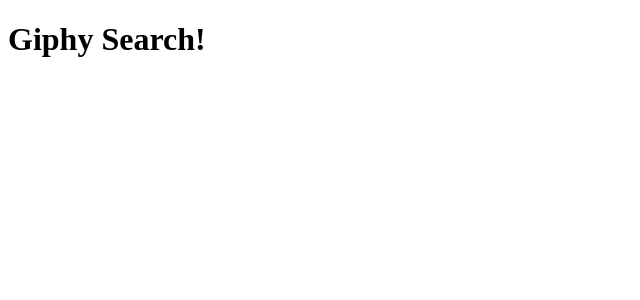
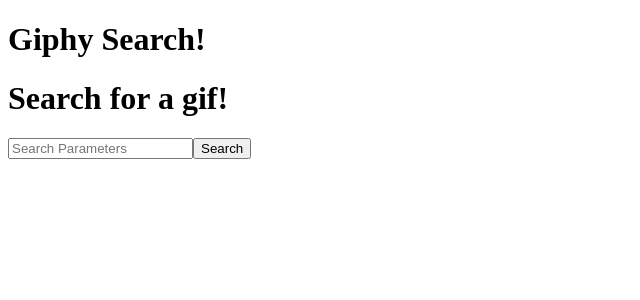
Before and after one commit to TheDaveWave/group-giphy-saga-project, a React (Create React App) app: page / in a window 1280 px wide. Shown: the top 300 px of the page, without its empty margins (0-640 px from the left). Built offline with nearby package versions, Linux system fonts and the light colour scheme.

Commit message:
Finsihed basic list item

```diff
--- a/src/components/App/App.js
+++ b/src/components/App/App.js
@@ -1,10 +1,12 @@
 import React from 'react';
+import SearchView from './SearchView/SearchView';
 
 function App(props) {
   return (
     <div>
       <h1>Giphy Search!</h1>
-    </div>
+      <SearchView />
+      </div>
   );
 }
 
--- /dev/null
+++ b/src/components/App/SearchView/ListItem/ListItem.jsx
@@ -0,0 +1,13 @@
+function ListItem({gifObj}){
+
+    console.log(gifObj.images.url);
+
+    return(
+        <li>
+            <img src={gifObj.images.original.url}/>
+        </li>
+
+    )
+}
+
+export default ListItem;
--- a/src/components/App/SearchView/SearchView.jsx
+++ b/src/components/App/SearchView/SearchView.jsx
@@ -1,19 +1,45 @@
 import {useDispatch, useSelector} from 'react-redux';
+import {useState} from 'react';
+import ListItem from './ListItem/ListItem';
+
 
 
 function SearchView(){
     const dispatch = useDispatch(); // set up dispatch
+    const [searchTerm, setSearchTerm] = useState('');
+    let searchList = useSelector(store=>store.search);
 
-    // dispatch to
+
     function fetchGifList(){
+         // dispatch searched term to GET_GIFS
+        let action = {
+            type: 'GET_GIFS',
+            payload: searchTerm
+        }
+        dispatch(action);
+
+        // clear input
+        setSearchTerm('');
 
     }
 
+    return (
+        <div id="search-view-window">
+            <div id="search-form">
+                <h1>Search for a gif!</h1>
+                <input placeholder="Search Parameters" type="text" value={searchTerm} onChange={(e)=>setSearchTerm(e.target.value)} />
+                <button onClick={()=>fetchGifList()}>Search</button>
+            </div>
+            <div>
+                <ul id="gif-ul">
+                    {searchList.map((gifObj, index)=>{
+                        return <ListItem key={index} gifObj={gifObj}/>
+                    })}
 
 
-    return (
-        <div>
-            <input placeholder="Search Parameters" type="text" onClick={()=>fetchGifList()}/>
+                </ul>
+
+            </div>
         </div>
     )
 }
--- a/src/index.js
+++ b/src/index.js
@@ -24,8 +24,19 @@
     yield takeEvery("DELETE_FAVORITE", deleteFavSaga);
 }
 
-function* getGifsSaga(){
-    // GET request to '/api/search'
+function* getGifsSaga(action){
+    // GET request to '/api/search/:searchTerm'
+    try {
+        let response = yield axios({
+            method: 'GET',
+            url: `/api/search/${action.payload}`
+        })
+        console.log(response.data);
+        yield put({type: 'SET_GIFLIST', payload: response.data});
+    } catch(error){
+        console.log('Error in getting gifs,', error);
+    }
+
 }
 
 function* getFavsSaga(){
@@ -63,7 +74,11 @@
 // ~~~~~~~~~~~~~ REDUX REDUCERS ~~~~~~~~~~
 
 const searchReducer = (state=[], action) => {
+    if(action.type === 'SET_GIFLIST'){
+        return action.payload;
+    }
     return state;
+
 }
 
 const favsReducer = (state=[], action) => {
```
Also changed, not shown: 1 other file (tests, documents, lock files or other folders).
